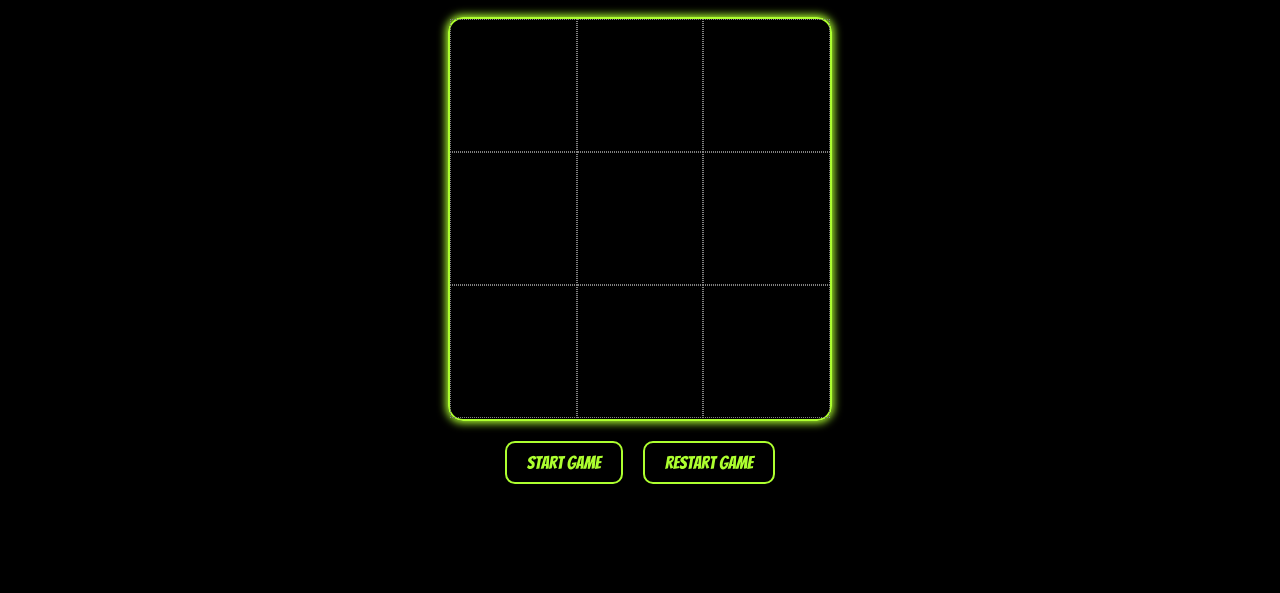
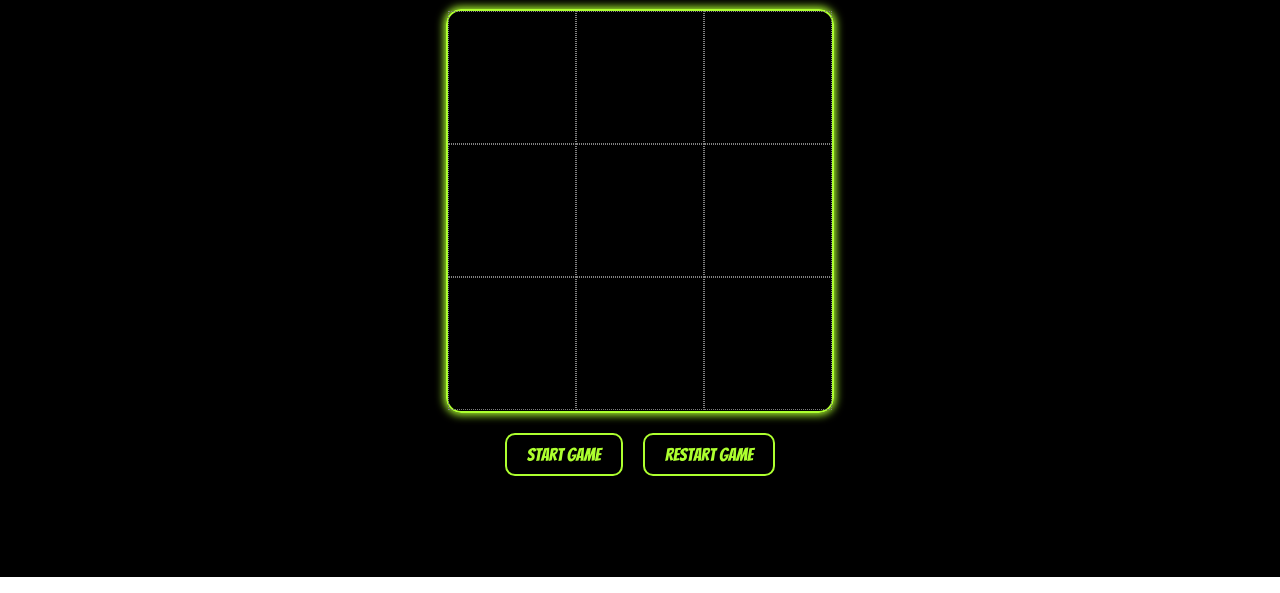
Before and after one commit to ecanvasser/tictactoe, a plain HTML site: page index.html in a window 1280 px wide. Shown: the part 223-816 px from the top of the page. Drawn offline with Linux system fonts and the light colour scheme.

Commit message:
Change flex relationship in index.html and add logic for tie outcome in main.js

```diff
--- a/index.html
+++ b/index.html
@@ -10,6 +10,7 @@
     <title>Tic-Tac-Toe</title>
 </head>
 <body>
+    <div class="game">
         <div class="title">Tic Tac Toe</div>
         <div class="status">Time to duel!</div>
         <div class="gameboard"></div>
@@ -17,5 +18,6 @@
             <button class="start">Start Game</button>
             <button class="restart">Restart Game</button>
         </div>
+    </div>
 </body>
 </html>
--- a/main.js
+++ b/main.js
@@ -28,6 +28,8 @@ const PlayerFactory = (sym, name) => {
             Gameflow.displayBar.innerHTML = `${name} wins!`
         } else if (diag1 == winText || diag2 == winText) {
             Gameflow.displayBar.innerHTML = `${name} wins!`
+        } else if (!board.includes('')) {
+            Gameflow.displayBar.innerHTML = `It's a tie!    `
         }
 
     }
@@ -51,8 +53,8 @@ const Gameboard = (() => {
 
 const Gameflow = (() => {
 
-    const Player1 = PlayerFactory('X', 'Player 1');
-    const Player2 = PlayerFactory('O', 'Player 2');
+    let Player1 = PlayerFactory('X', 'Player 1');
+    let Player2 = PlayerFactory('O', 'Player 2');
     const displayBar = document.querySelector('.status');
 
     const _createBoard = () => {
--- a/style.css
+++ b/style.css
@@ -1,4 +1,8 @@
 body {
+    margin: 0;
+}
+
+.game {
     display: flex;
     flex-direction: column;
     align-items: center;
```
Lines whose indentation alone changed are shown as unchanged.
